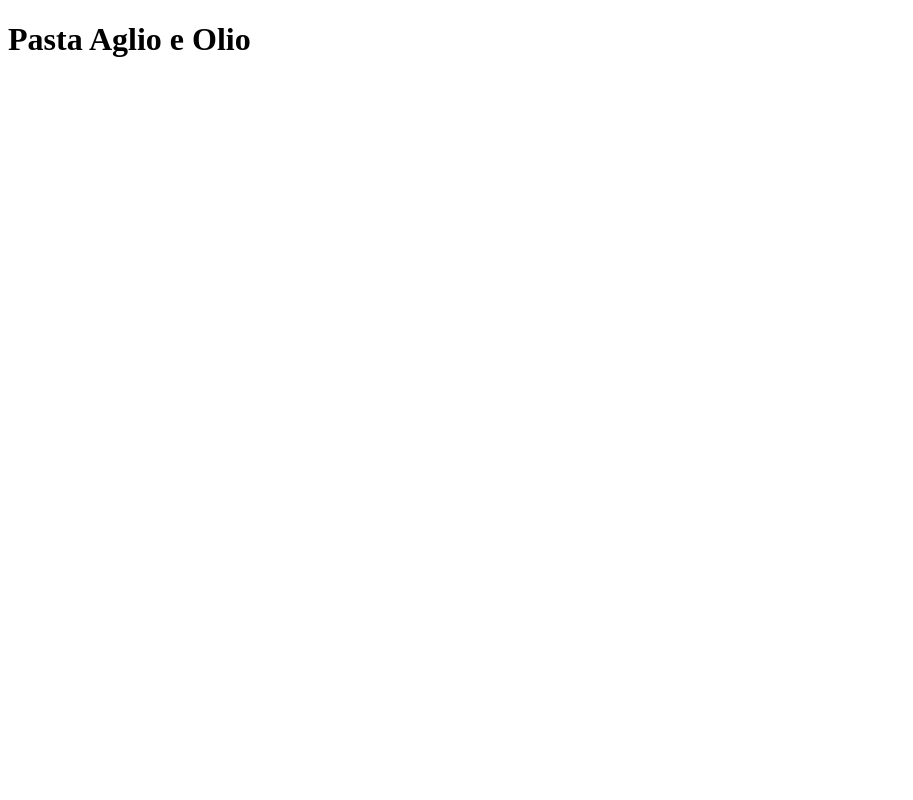
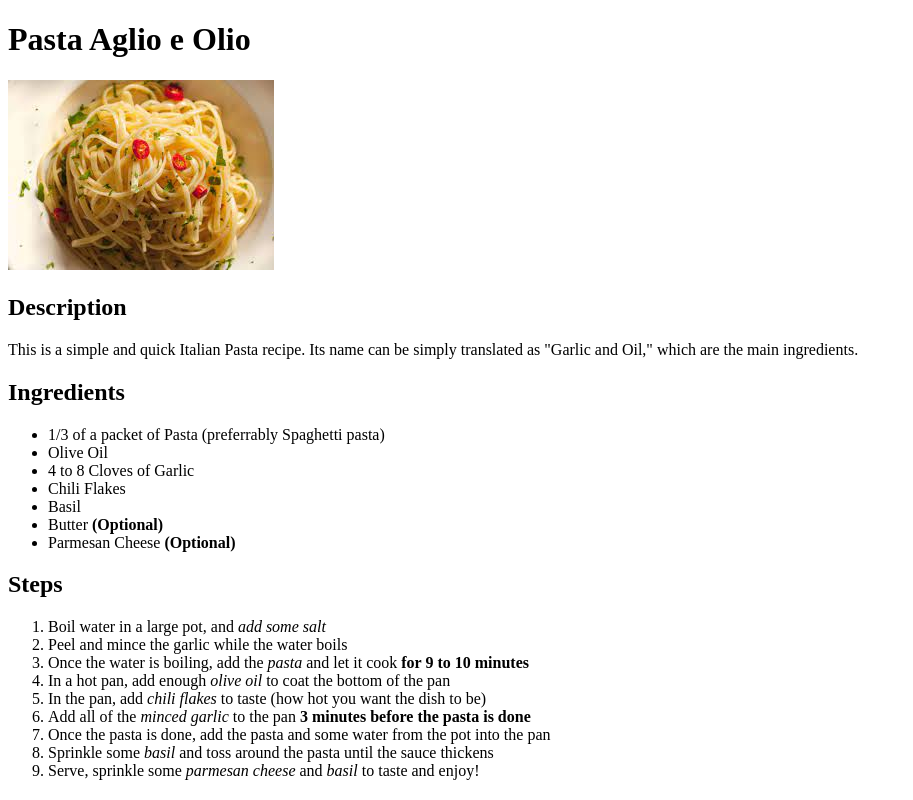
Before and after one commit to AHuangHe/odin-recipes, a plain HTML site: page recipes/aglio-e-olio.html in a window 1280 px wide. Shown: the whole page, without its empty margins (0-913 px from the left). Drawn offline with Linux system fonts and the light colour scheme.

Commit message:
ah - Create image folder, Finish aglio-e-olio page

```diff
--- a/recipes/aglio-e-olio.html
+++ b/recipes/aglio-e-olio.html
@@ -7,5 +7,37 @@
 
   <body>
     <h1>Pasta Aglio e Olio</h1>
+    <img src="../images/aglioeolio.jpeg" alt="Photo of Pasta Aglio e Olio">
+    <h2>Description</h2>
+    <p>
+      This is a simple and quick Italian Pasta recipe.
+      Its name can be simply translated as "Garlic and Oil," which are the main ingredients.
+    </p>
+
+
+    <h2>Ingredients</h2>
+    <ul>
+      <li>1/3 of a packet of Pasta (preferrably Spaghetti pasta)</li>
+      <li>Olive Oil</li>
+      <li>4 to 8 Cloves of Garlic</li>
+      <li>Chili Flakes</li>
+      <li>Basil</li>
+      <li>Butter <strong>(Optional)</strong> </li>
+      <li>Parmesan Cheese <strong>(Optional)</strong></li>
+    </ul>
+
+
+    <h2>Steps</h2>
+    <ol>
+      <li>Boil water in a large pot, and <em>add some salt</em></li>
+      <li>Peel and mince the garlic while the water boils</li>
+      <li>Once the water is boiling, add the <em>pasta</em> and let it cook <strong>for 9 to 10 minutes</strong></li>
+      <li>In a hot pan, add enough <em>olive oil</em> to coat the bottom of the pan </li>
+      <li>In the pan, add <em>chili flakes</em> to taste (how hot you want the dish to be)</li>
+      <li>Add all of the <em>minced garlic</em> to the pan <strong>3 minutes before the pasta is done</strong> </li>
+      <li>Once the pasta is done, add the pasta and some water from the pot into the pan</li>
+      <li>Sprinkle some <em>basil</em> and toss around the pasta until the sauce thickens</li>
+      <li>Serve, sprinkle some <em>parmesan cheese</em> and <em>basil</em> to taste and enjoy!</li>
+    </ol>
   </body>
 </html>
```
Also changed, not shown: images/aglioeolio.jpeg (added).
